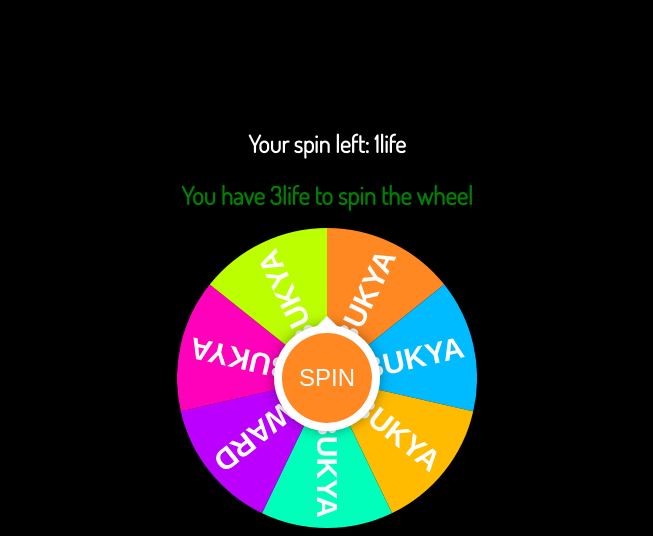
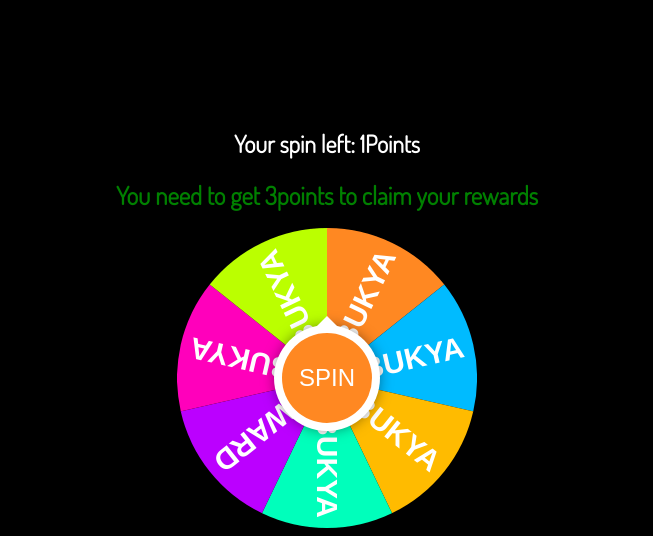
Before and after one commit to BRONZAIX/wifirewards, a plain HTML site: page index.html in a window 1280 px wide. Shown: the top 536 px of the page, without its empty margins (313-966 px from the left). Drawn offline with Linux system fonts and the light colour scheme.

Commit message:
index.html

```diff
--- a/index.html
+++ b/index.html
@@ -13,8 +13,8 @@
 <!-- partial:index.partial.html -->
 <body>
   <div id="shop"> </div>
-  <h2 id="moneyLeft"> Your spin left: <span id="money"></span>life<h2>
-      <h1 id="cost"> You have 3life to spin the wheel</h1>
+  <h2 id="moneyLeft"> Your spin left: <span id="money"></span>Points<h2>
+      <h1 id="cost"> You need to get 3points to claim your rewards</h1>
 
 </body>
 
```
